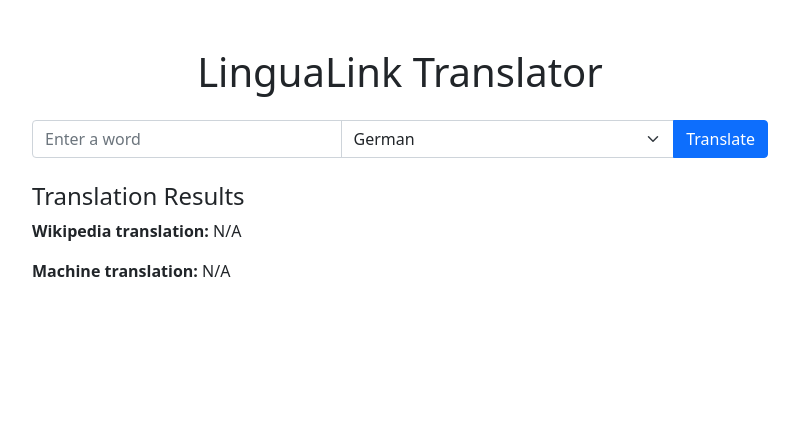
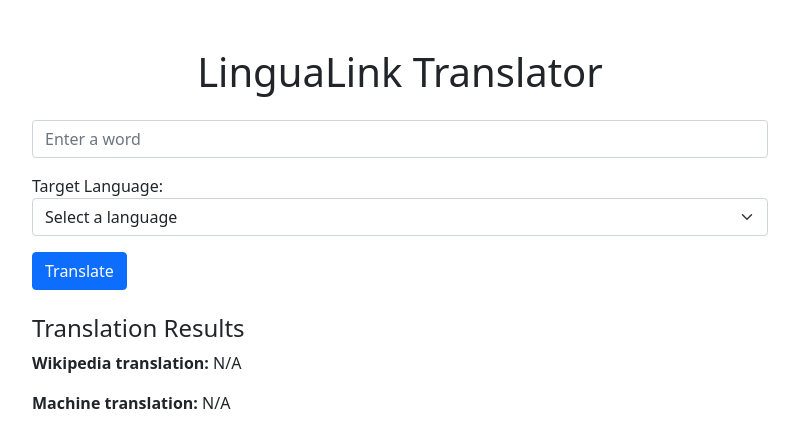
Before and after one commit to m10w/lingualink, a Python web app: template lingualink/templates/index.html in a window 1280 px wide. Shown: the top 448 px of the page, without its empty margins (240-1039 px from the left). Run offline with Jinja, Linux system fonts and the light colour scheme; the template is opened without the code that fills it, so the values that code supplies are empty; some libraries are stand-ins or nearby versions.

Commit message:
Add the dynamic language list functionality

```diff
--- a/lingualink/templates/index.html
+++ b/lingualink/templates/index.html
@@ -12,16 +12,19 @@
         <div class="row justify-content-center">
             <div class="col-md-8">
                 <form id="translate-form">
-                    <div class="input-group mb-3">
+                    <div class="mb-3">
                         <input type="text" id="word" class="form-control" placeholder="Enter a word" required>
+                    </div>
+                    <div class="mb-3">
+                        <label for="language">Target Language:</label>
                         <select id="language" class="form-select">
-                            <option value="de">German</option>
-                            <option value="fr">French</option>
-                            <option value="es">Spanish</option>
-                            <!-- Add more languages as needed -->
+                            <option value="">Select a language</option>
+                            {% for lang_code, lang_info in languages.items() %}
+                                <option value="{{ lang_code }}">{{ lang_info['name'] }}</option>
+                            {% endfor %}
                         </select>
-                        <button type="submit" class="btn btn-primary">Translate</button>
                     </div>
+                    <button type="submit" class="btn btn-primary">Translate</button>
                 </form>
                 <div id="result" class="mt-4">
                     <h4>Translation Results</h4>
@@ -43,7 +46,10 @@
                 url: '/translate',
                 method: 'POST',
                 contentType: 'application/json',
-                data: JSON.stringify({ word: word, language: language }),
+                data: JSON.stringify({
+                    word: word,
+                    language: language
+                }),
                 success: function(response) {
                     $('#wikipedia-translation').text(response.wikipedia_translation || 'N/A');
                     $('#machine-translation').text(response.machine_translation || 'N/A');
```
